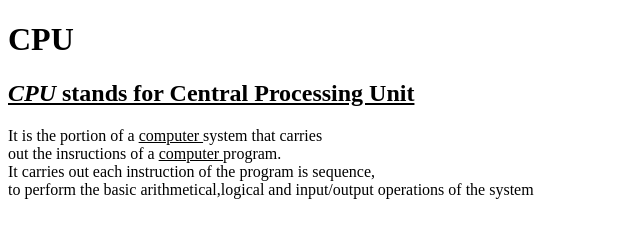
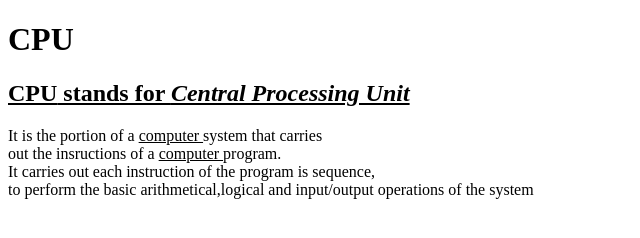
Before and after one commit to iamneo-production/dbbefafbeeaddadaeccdfffebaeceaec, a plain HTML site: page public/index.html in a window 1280 px wide. Shown: the full height of the page, 0-640 px from the left. Drawn offline with Linux system fonts and the light colour scheme.

Commit message:
Backup Commit

```diff
--- a/public/index.html
+++ b/public/index.html
@@ -9,7 +9,7 @@
 </head>
 <body>
     <h1>CPU</h1>
-    <h2><u><i>CPU</i> stands for Central Processing Unit</u><br></h2>
+    <h2><u><b>CPU</b> stands for <i>Central Processing Unit</i></u><br></h2>
         It is the portion of a <u> computer </u> system that carries<br>
         out the insructions of a <u>computer </u>program.<br>
        It carries out each instruction of the program is sequence,<br>
```
